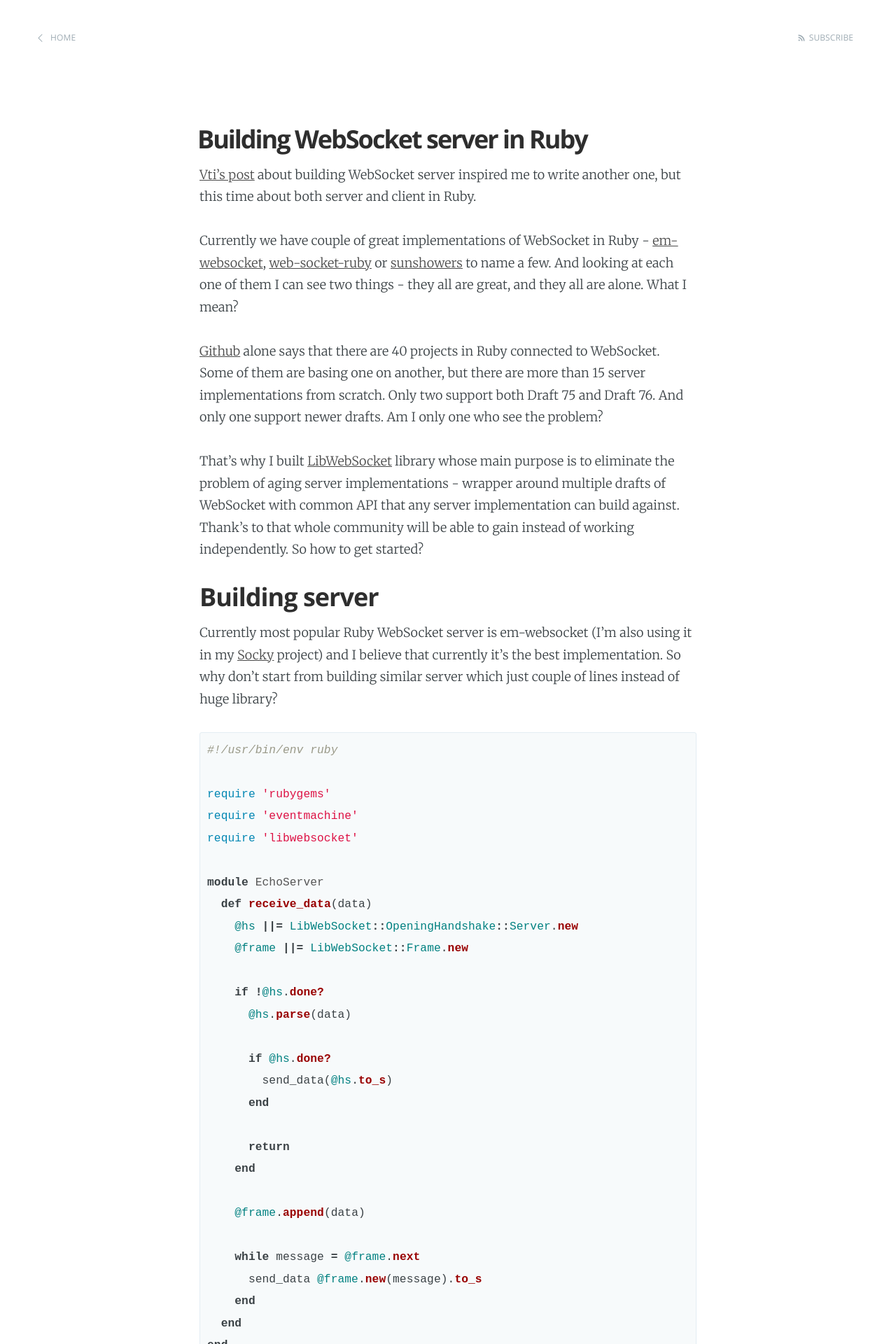
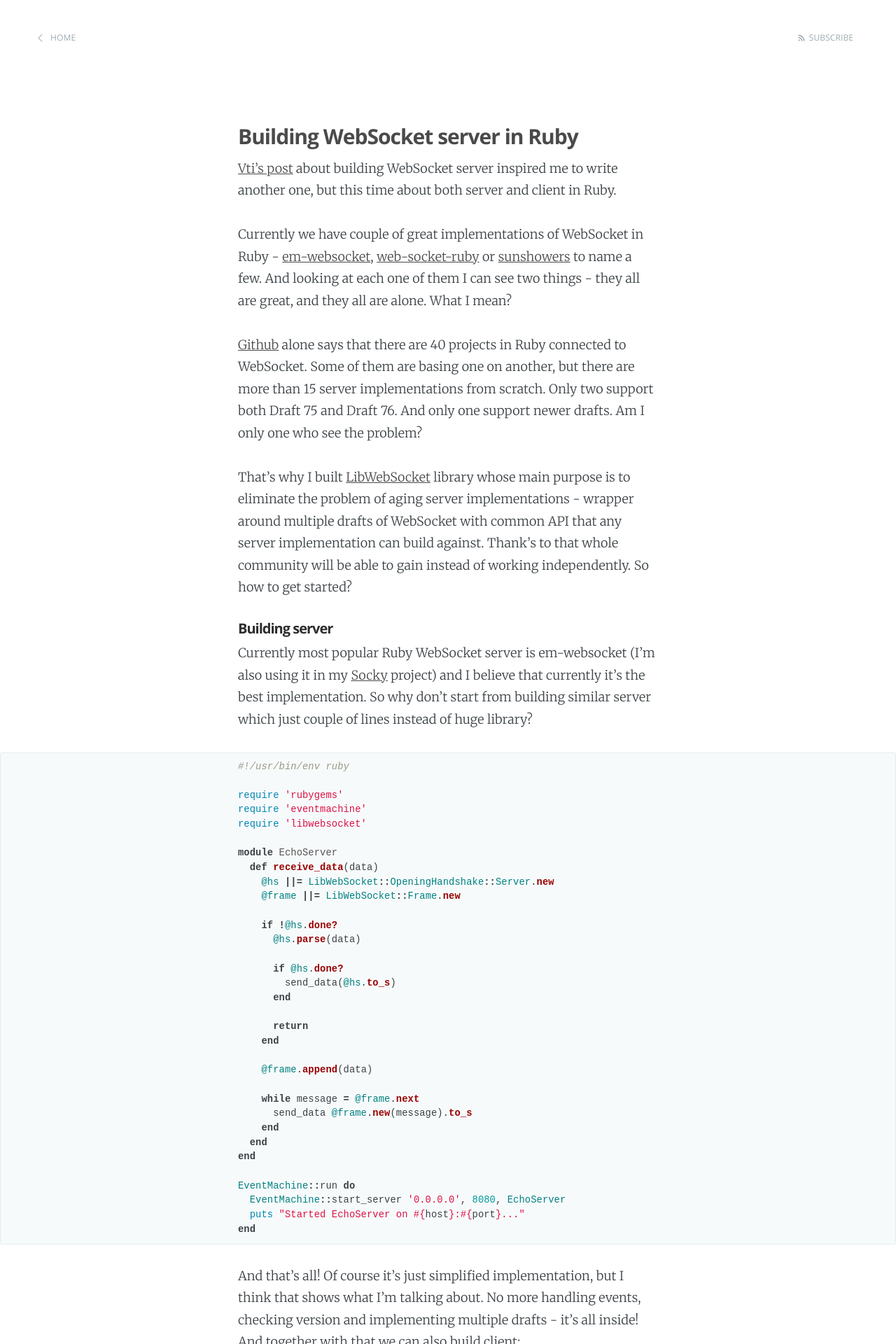
Before and after one commit to imanel/blog.imanel.org, a Jekyll site: the page built from _posts/2010-12-05-building-websocket-server-in-ruby.md, in a window 1280 px wide. Shown: the top 1920 px of the page at 70% size. Built offline with Jekyll 4.4.1, drawn with Linux system fonts in a browser that asks for light colours.

Commit message:
Overrides

```diff
--- a/_layouts/default.html
+++ b/_layouts/default.html
@@ -14,7 +14,7 @@
   {% seo %}
 </head>
 
-<body class="{% if page.post_class %}{{page.post_class}}{% else %}home-template{% endif %}">
+<body>
   <header class="main-header post-head no-cover">
     <nav class="main-nav clearfix">
       {% if page.main %}
--- a/_posts/2010-12-05-building-websocket-server-in-ruby.md
+++ b/_posts/2010-12-05-building-websocket-server-in-ruby.md
@@ -54,7 +54,7 @@
 
 And that’s all! Of course it’s just simplified implementation, but I think that shows what I’m talking about. No more handling events, checking version and implementing multiple drafts - it’s all inside! And together with that we can also build client:
 
-# Building client
+## Building client
 
 This one is more tricky but still most work is handled by LibWebsocket:
 
--- a/_sass/_override.scss
+++ b/_sass/_override.scss
@@ -1,4 +1,72 @@
 /* We need to add display:inline in order to align the '>>' of the 'read more' link */
 .post-excerpt p {
-	display:inline;
+  display: inline;
+  font-size: 1em;
 }
+
+.post {
+  max-width: initial;
+  width: initial;
+  border-bottom: none;
+  padding-bottom: 0;
+  &:after {
+    display: none;
+  }
+  footer {
+    border-bottom: #EBF2F6 1px solid;
+    padding-bottom: 4rem;
+    &:after {
+      display: block;
+      content: "";
+      width: 7px;
+      height: 7px;
+      border: #E7EEF2 1px solid;
+      position: absolute;
+      bottom: -5px;
+      left: 50%;
+      margin-left: -5px;
+      background: #FFF;
+      -webkit-border-radius: 100%;
+      -moz-border-radius: 100%;
+      border-radius: 100%;
+      box-shadow: #FFF 0 0 0 5px;
+    }
+    &.post-meta:after {
+      bottom: -4px;
+    }
+  }
+}
+
+h1, h2, h3, .post-content p, code, .post-footer, .post-excerpt, .post-meta, ul {
+  max-width: 600px;
+  margin-left: auto;
+  margin-right: auto;
+}
+
+code {
+  display: block;
+}
+
+h2 {
+  font-size: 2rem;
+}
+
+h3 {
+  font-size: 1.8rem;
+}
+
+pre code {
+  font-size: 0.85em;
+  line-height: 1.5em;
+}
+
+body:not(.post-template) .post-title {
+  font-size: 3rem;
+  letter-spacing: -1px;
+  text-indent: 0;
+  color: #4A4A4A;
+  transition: color ease 0.3s;
+  &:hover {
+    color: #000;
+  }
+}
```
